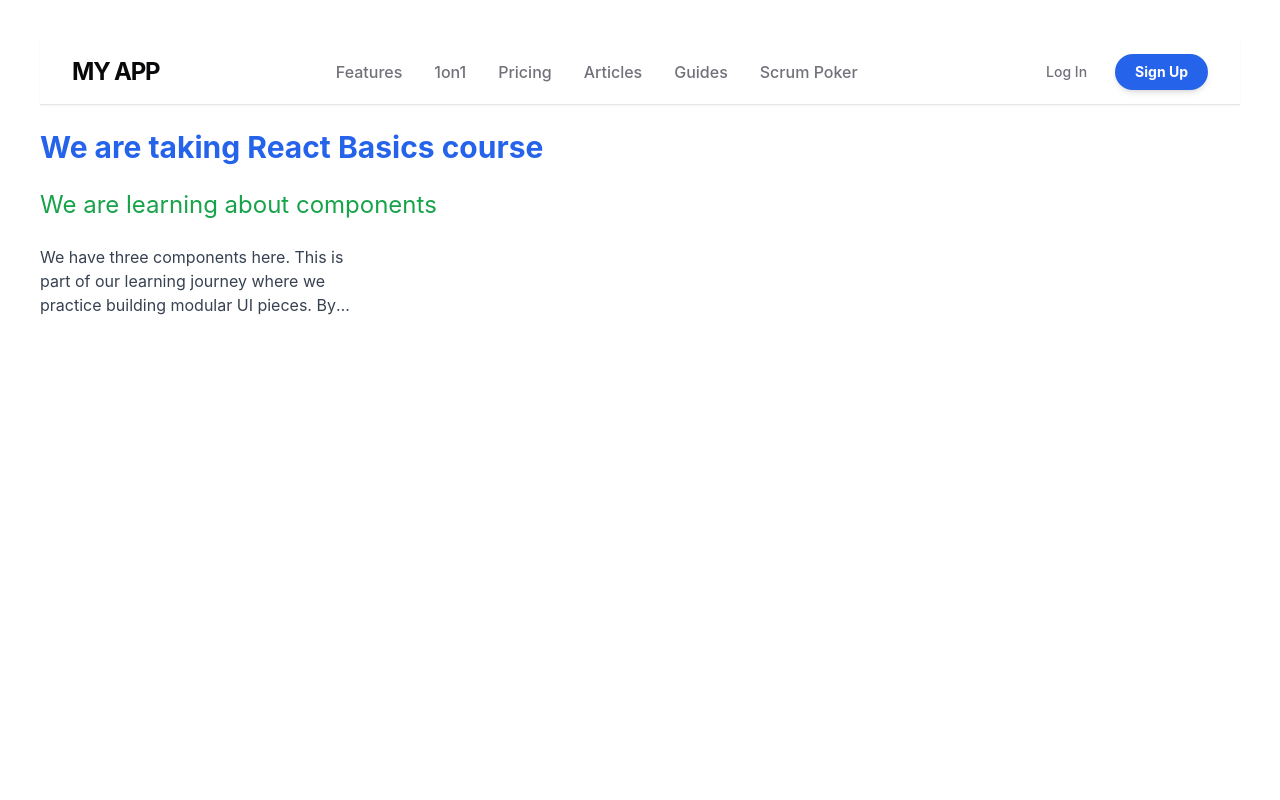
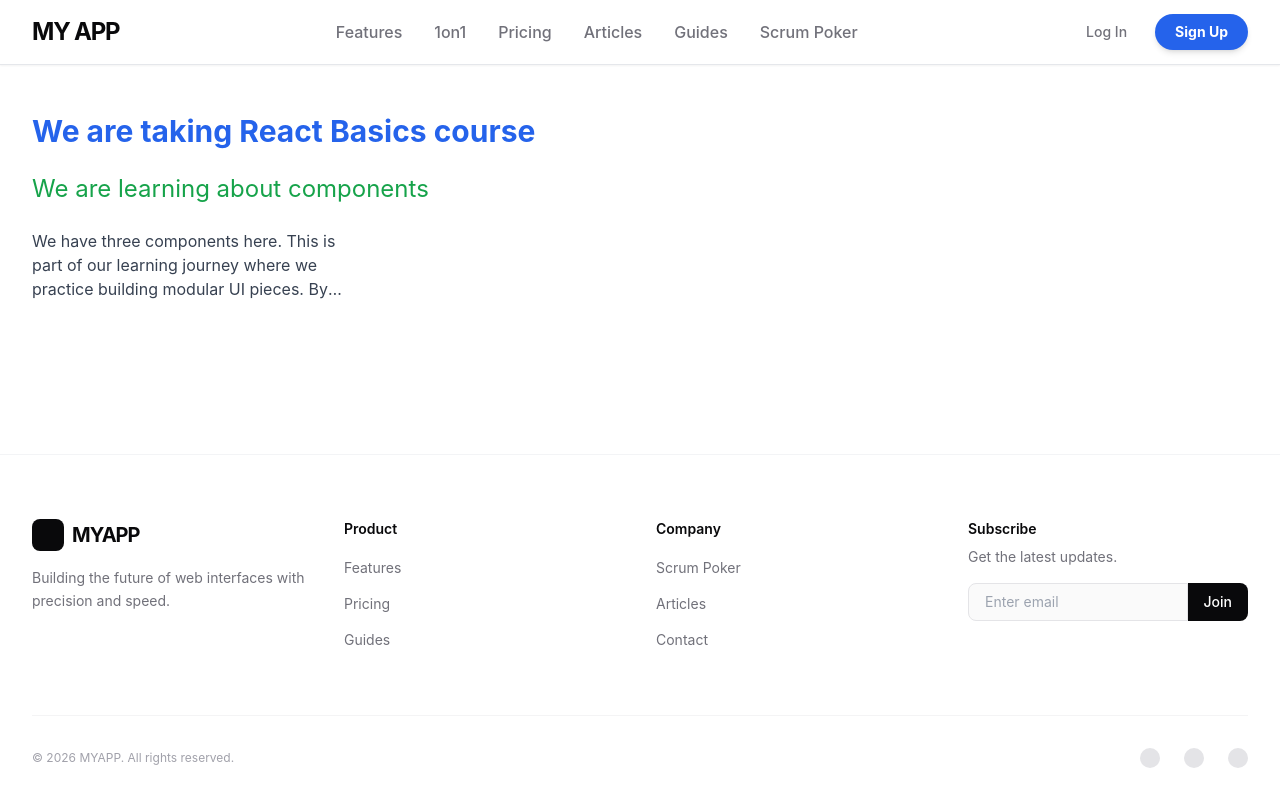
Before and after one commit to Gebremikial/my-App, a React (Create React App) app: page / in a window 1280 px wide. Built offline with nearby package versions, Linux system fonts and the light colour scheme.

Commit message:
Prepare for deployment

```diff
--- a/package.json
+++ b/package.json
@@ -39,6 +39,9 @@
   "devDependencies": {
     "autoprefixer": "^10.4.23",
     "postcss": "^8.5.6",
+    "stylelint-config-tailwindcss": "^1.0.1",
     "tailwindcss": "^3.4.19"
   }
+
+
 }
--- a/src/App.js
+++ b/src/App.js
@@ -1,15 +1,31 @@
+import React from 'react';
 import Navbar from './components/Navbar';
+import Footer from './components/Footer';
 import ContentOne from './components/ContentOne';
 import ContentTwo from './components/ContentTwo';
 import ContentThree from './components/ContentThree';
 
 function App() {
   return (
-    <div className="p-10 space-y-6">
+
+    <div className="flex flex-col min-h-screen">
+
       <Navbar />
-      <ContentOne />
-      <ContentTwo />
-      <ContentThree />
+      <main className="flex-grow">
+
+        <div className="max-w-7xl mx-auto px-4 sm:px-6 lg:px-8 py-12">
+
+          <div className="space-y-6">
+            <ContentOne />
+            <ContentTwo />
+            <ContentThree />
+          </div>
+
+        </div>
+      </main>
+
+      <Footer />
+
     </div>
   );
 }
--- /dev/null
+++ b/src/components/Footer.js
@@ -0,0 +1,83 @@
+import React from 'react';
+
+export default function Footer() {
+
+  const productLinks = ['Features', 'Pricing', 'Guides'];
+  const companyLinks = ['Scrum Poker', 'Articles', 'Contact'];
+
+  return (
+    <footer className="bg-white border-t border-gray-100 pt-16 pb-8">
+      <div className="max-w-7xl mx-auto px-4 sm:px-6 lg:px-8">
+
+        <div className="grid grid-cols-2 md:grid-cols-4 gap-y-10 gap-x-8">
+
+          <div className="col-span-2 md:col-span-1">
+            <div className="flex items-center space-x-2">
+
+              <div className="w-8 h-8 bg-zinc-950 rounded-lg"></div>
+              <span className="text-xl font-bold tracking-tighter text-zinc-950">
+                MYAPP
+              </span>
+            </div>
+            <p className="mt-4 text-zinc-500 text-sm leading-relaxed max-w-xs">
+              Building the future of web interfaces with precision and speed.
+            </p>
+          </div>
+
+          <div>
+            <h3 className="text-zinc-950 font-semibold text-sm">Product</h3>
+            <ul className="mt-4 space-y-3">
+              {productLinks.map((link) => (
+                <li key={link}>
+                  <a href={`#${link.toLowerCase()}`} className="text-zinc-500 hover:text-zinc-950 text-sm transition-colors duration-200">
+                    {link}
+                  </a>
+                </li>
+              ))}
+            </ul>
+          </div>
+
+          <div>
+            <h3 className="text-zinc-950 font-semibold text-sm">Company</h3>
+            <ul className="mt-4 space-y-3">
+              {companyLinks.map((link) => (
+                <li key={link}>
+                  <a href={`#${link.toLowerCase()}`} className="text-zinc-500 hover:text-zinc-950 text-sm transition-colors duration-200">
+                    {link}
+                  </a>
+                </li>
+              ))}
+            </ul>
+          </div>
+
+          <div className="col-span-2 md:col-span-1">
+            <h3 className="text-zinc-950 font-semibold text-sm">Subscribe</h3>
+            <p className="mt-2 text-zinc-500 text-sm">Get the latest updates.</p>
+            <form className="mt-4 flex max-w-sm">
+              <input
+                type="email"
+                placeholder="Enter email"
+                className="w-full px-4 py-2 bg-zinc-50 border border-zinc-200 rounded-l-lg focus:outline-none focus:border-zinc-400 text-sm transition-all"
+              />
+              <button className="bg-zinc-950 text-white px-4 py-2 rounded-r-lg text-sm font-medium hover:bg-zinc-800 transition-colors">
+                Join
+              </button>
+            </form>
+          </div>
+        </div>
+
+        <div className="mt-16 pt-8 border-t border-zinc-100 flex flex-col md:flex-row justify-between items-center gap-4">
+          <p className="text-zinc-400 text-xs">
+            © {new Date().getFullYear()} MYAPP. All rights reserved.
+          </p>
+
+          <div className="flex space-x-6">
+             <div className="w-5 h-5 bg-zinc-200 rounded-full hover:bg-zinc-400 cursor-pointer transition"></div>
+             <div className="w-5 h-5 bg-zinc-200 rounded-full hover:bg-zinc-400 cursor-pointer transition"></div>
+             <div className="w-5 h-5 bg-zinc-200 rounded-full hover:bg-zinc-400 cursor-pointer transition"></div>
+          </div>
+        </div>
+      </div>
+    </footer>
+  );
+}
```
Also changed, not shown: 1 other file (tests, documents, lock files or other folders).
